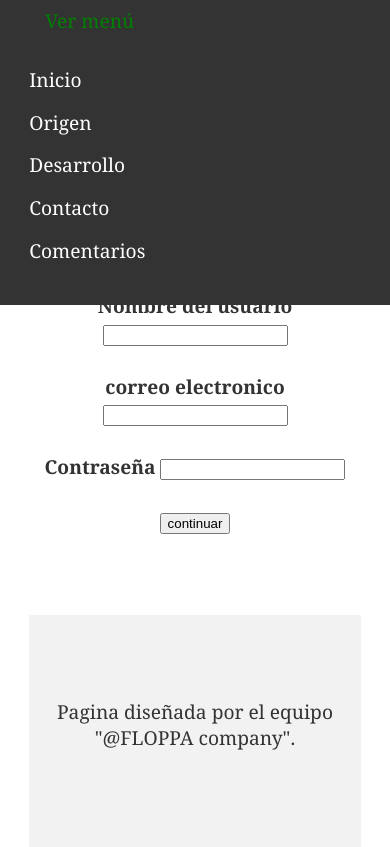
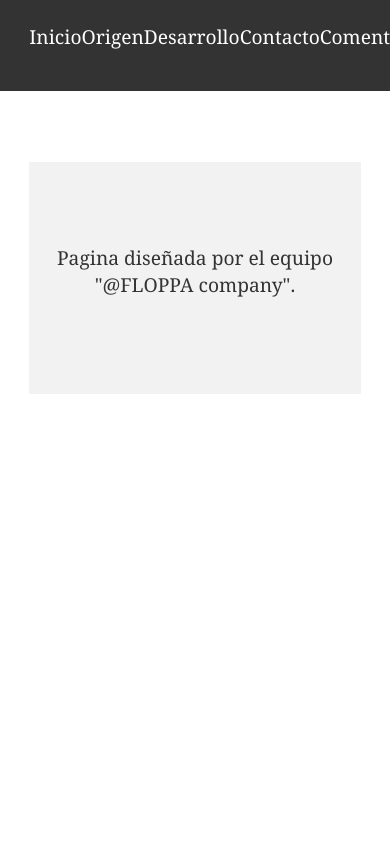
Before and after one commit to withoutacrown69/VidaSaludable_FC_6BP, a plain HTML site: page Registrarse.html in a window 390 px wide. Shown: the part 86-933 px from the top of the page. After the commit the page ends 844 px from the top, so only its background shows below. Drawn offline with nearby package versions, Linux system fonts and the light colour scheme; a script that the page names is missing.

Commit message:
Add files via upload
Signed-off-by: withoutacrown69 <135971353+withoutacrown69@users.noreply.github.com>

```diff
--- a/Registrarse.html
+++ b/Registrarse.html
@@ -14,7 +14,6 @@
   <div class="container logo-nav-container">
 <img src="imagen/flop.jpg" width="90" height="50">
     <a href="#" class="logo">FLOPPA <br> フロッピー</a>
-    <span class="menu-icon"> Ver menú </span>
     <nav class="navigation">
       <ul class="show">
         <li><a href="index.html">Inicio</a></li>
@@ -33,26 +32,9 @@
 
     <div class="container">
 
-      <h1><font color="black"><marquee>¡¡Registrate para siempre estar al corriente con todas las noticias relacionadas a la compañia!!</marquee></font></h1>
+      <h1><font color="black"><marquee>¡¡Comenta y opina para ayudarnos a mejorar o dialogar sobre el tema!!</marquee></font></h1>
 <center>
-<form action="#" method="POST" name="Registrarse">
-<h3>REGISTRO:</h3>
-<label for="Nombre"><b> Nombre completo </b></label>
-<input type="text" name="Nombre"><br>
-<br>
-<label for="usuario"> <b>Nombre del usuario </b></label>
-<input type="text" name="usuario" id="usuario"> <br>
-<br>
-<label for="Email"> <b>correo electronico </b></label>
-<input type="text" name="Email" id="Email"> <br>
-<br>
-<label for="contraseña"><b>Contraseña</b></label>
-<input type="password" name="contraseña"> <br>
-<br>
-<input type="submit" value="continuar"> <br>
-</form>
-</center>
-<br><br><br>
+
 <div id="disqus_thread"></div>
 <script>
     /**
--- a/diseno.css
+++ b/diseno.css
@@ -4,6 +4,7 @@ body{
 	font-size: 1.2rem;
 	line-height: 1.4em;
 	margin: 0;
+	padding: 0;
 }
 
 h1{
@@ -51,7 +52,7 @@ p{
 }
 
 .menu-icon{
-	display: none;
+	display: flex;
 }
 
 .navigation ul{
@@ -65,7 +66,7 @@ p{
 }
 
 .navigation ul li a {
-	display: block;
+	display: flex;
 	padding: 0.5rem 1rem;
 	transition: all 0.4s linear;
 	border-radius: 5px;
@@ -90,7 +91,7 @@ p{
 @media only screen and (max-width: 767px) {
 
 .menu-icon{
-	display: block;
+	display: flex;
 	cursor: pointer;
 	padding: 0.5rem 1rem;
 }
@@ -101,19 +102,19 @@ p{
 }
 
 .navigation ul{
-	display: none;
+	display: flex;
 }
 
 .navigation ul.show{
-	display: block;
+	display: flex;
 }
 
 .navigation ul li{
-	display: block;
+	display: flex;
 }
 
 .navigation ul li a {
-	display: block;
+	display: flex;
 	padding: 0.5rem 0;
 	transition: all 0.4s linear;
 	border-radius: 5px;
```
Also changed, not shown: Contacto.html (+0 -1 lines), Desarrollo.html (+0 -1 lines), Origen.html (+0 -1 lines), index.html (+1 -3 lines).
